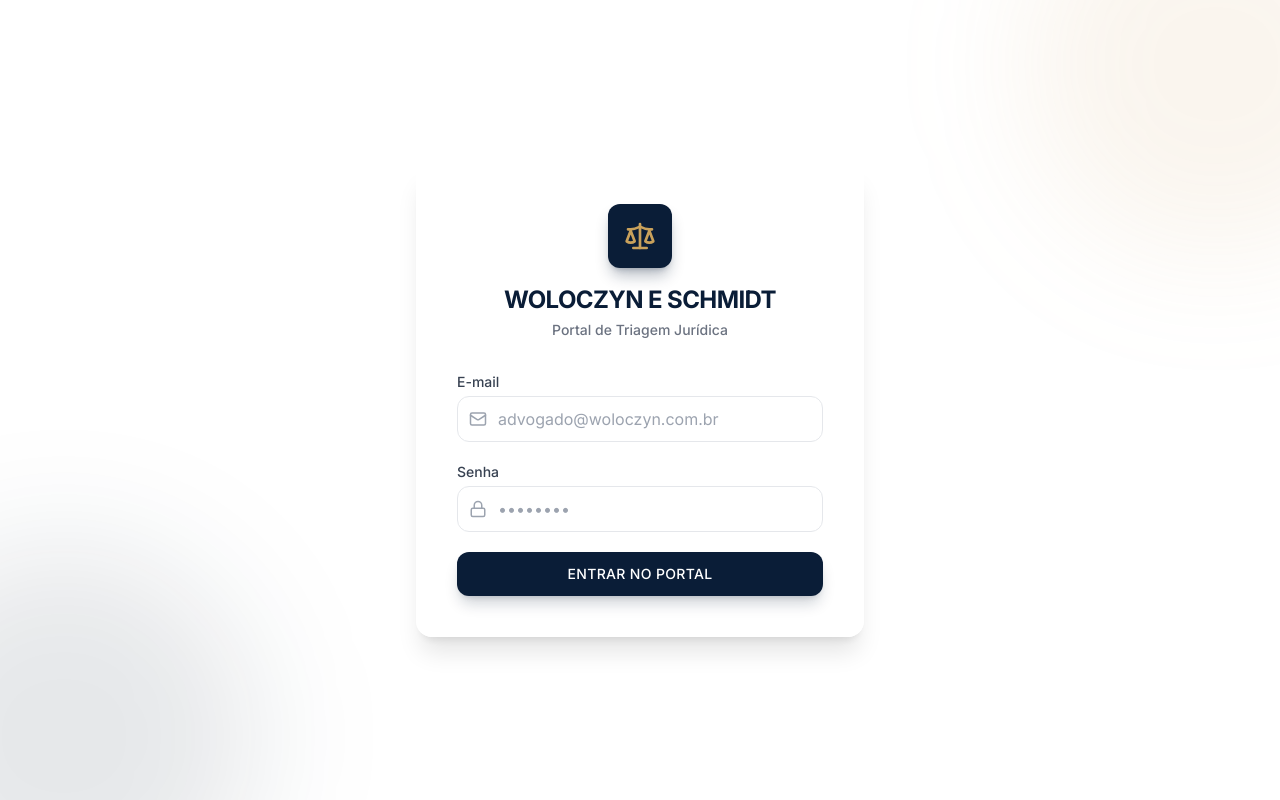
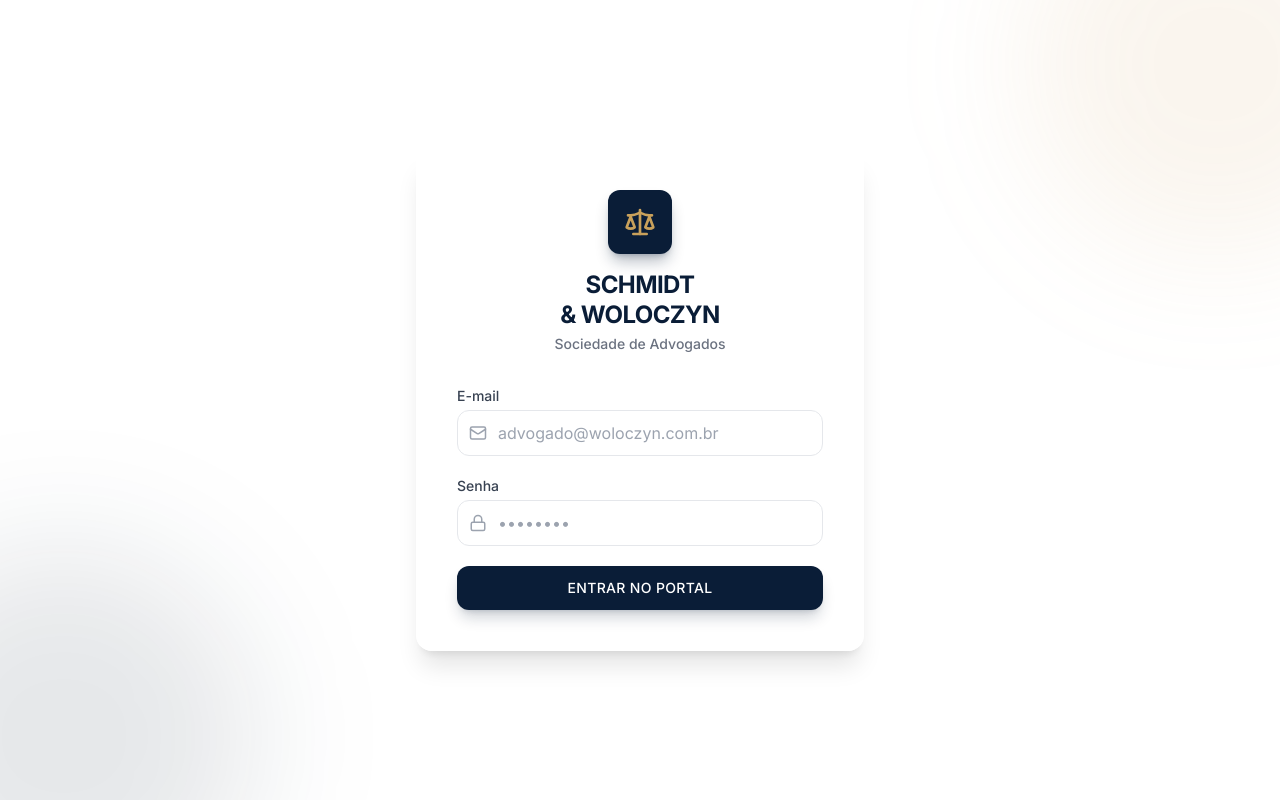
Before and after one commit to AllesGui/woloczyn-portal, a React (Vite) app in the folder frontend/: page /login in a window 1280 px wide. Built offline with nearby package versions, Linux system fonts and the light colour scheme; no server answers.

Commit message:
style: rename portal to Schmidt & Woloczyn and update subtitle to Sociedade de Advogados

```diff
--- a/frontend/index.html
+++ b/frontend/index.html
@@ -4,7 +4,7 @@
 <head>
   <meta charset="UTF-8" />
   <meta name="viewport" content="width=device-width, initial-scale=1.0" />
-  <title>woloczyn e Schmidt - Triagem Jurídica</title>
+  <title>Schmidt & Woloczyn - Sociedade de Advogados</title>
 </head>
 
 <body>
--- a/frontend/src/pages/Dashboard.tsx
+++ b/frontend/src/pages/Dashboard.tsx
@@ -88,8 +88,8 @@ export default function Dashboard() {
             {/* Sidebar */}
             <aside className="w-full md:w-64 bg-brand-blue text-white p-6 flex flex-col shrink-0 shadow-xl z-10 hidden md:flex">
                 <div className="mb-10 text-center md:text-left">
-                    <h1 className="text-xl font-bold tracking-tight text-brand-gold uppercase">woloczyn <br />e Schmidt</h1>
-                    <p className="text-xs text-white/50 font-medium tracking-widest uppercase mt-2">Painel Jurídico</p>
+                    <h1 className="text-xl font-bold tracking-tight text-brand-gold uppercase leading-tight">Schmidt <br />& Woloczyn</h1>
+                    <p className="text-xs text-white/50 font-medium tracking-widest uppercase mt-2">Sociedade de Advogados</p>
                 </div>
 
                 <nav className="flex-1 space-y-2">
@@ -146,7 +146,7 @@ export default function Dashboard() {
             <main className="flex-1 p-6 lg:p-10 overflow-auto h-screen relative">
                 {/* Mobile Header */}
                 <div className="md:hidden flex justify-between items-center mb-6 bg-brand-blue p-4 rounded-2xl text-white shadow-lg">
-                    <h1 className="font-bold text-brand-gold uppercase text-sm w-max tracking-tighter">woloczyn e Schmidt</h1>
+                    <h1 className="font-bold text-brand-gold uppercase text-sm w-max tracking-tighter">Schmidt & Woloczyn</h1>
                     <div className="flex items-center gap-2">
                         <button onClick={() => navigate('/analytics')} className="p-2 text-white/60 hover:text-white"><BarChart3 size={18} /></button>
                         <button onClick={logout} className="p-2 text-white/60 hover:text-white"><LogOut size={18} /></button>
--- a/frontend/src/pages/Login.tsx
+++ b/frontend/src/pages/Login.tsx
@@ -40,8 +40,8 @@ export default function Login() {
                     <div className="w-16 h-16 bg-brand-blue rounded-xl flex items-center justify-center mb-4 shadow-lg shadow-brand-blue/30 text-brand-gold">
                         <Scale size={32} />
                     </div>
-                    <h1 className="text-2xl font-bold tracking-tight text-brand-blue uppercase">woloczyn e Schmidt</h1>
-                    <p className="text-sm font-medium text-gray-500 mt-1">Portal de Triagem Jurídica</p>
+                    <h1 className="text-2xl font-bold tracking-tight text-brand-blue uppercase text-center leading-tight">Schmidt <br />& Woloczyn</h1>
+                    <p className="text-sm font-medium text-gray-500 mt-1">Sociedade de Advogados</p>
                 </div>
 
                 {error && (
```
